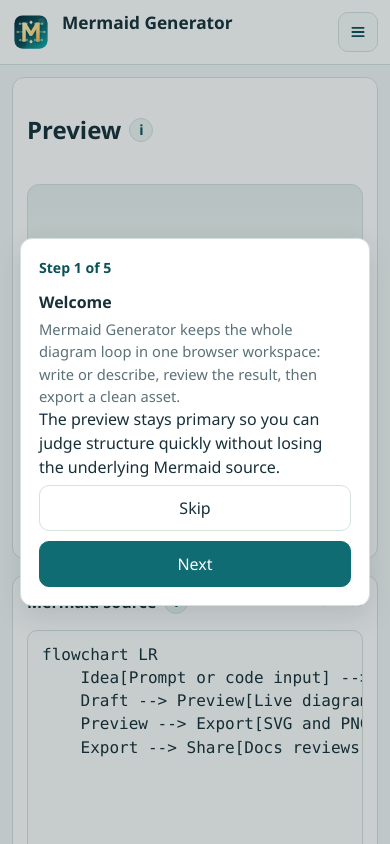
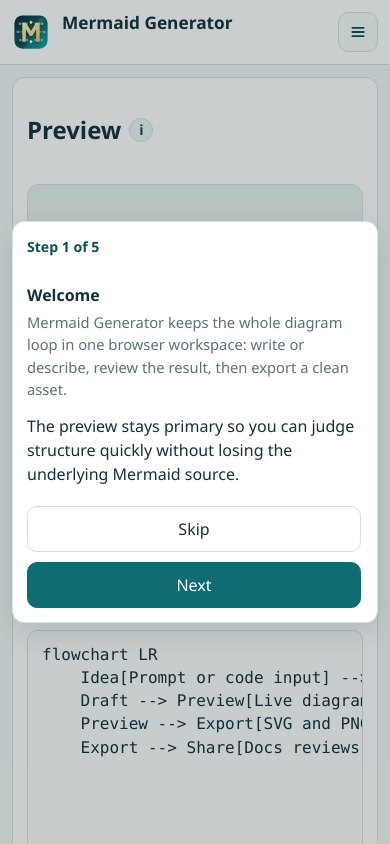
Before and after one commit to AlexAgo83/mermaid-gen, a React (Vite) app: page / in a window 390 px wide. Shown: the top 844 px of the page. Built offline with nearby package versions, Linux system fonts and the light colour scheme.

Commit message:
Standardize modal internal scrolling

```diff
--- a/src/App.css
+++ b/src/App.css
@@ -502,15 +502,33 @@
   display: grid;
   place-items: center;
   padding: 20px;
+  overflow: hidden;
 }
 
 .settings-modal {
   width: min(720px, 100%);
+  max-height: min(760px, calc(100dvh - 40px));
   border: 1px solid var(--border-color);
   border-radius: 12px;
   background: var(--surface-color);
   padding: 18px;
   box-shadow: 0 10px 28px rgba(15, 42, 48, 0.12);
+  display: flex;
+  flex-direction: column;
+  min-height: 0;
+  overflow: hidden;
+}
+
+.modal-scroll-content {
+  min-height: 0;
+  overflow: auto;
+  display: grid;
+  gap: 12px;
+  padding-right: 2px;
+}
+
+.modal-scroll-content-onboarding {
+  gap: 14px;
 }
 
 .settings-form {
@@ -775,6 +793,16 @@
     grid-template-columns: 1fr;
   }
 
+  .modal-backdrop {
+    padding: 12px;
+  }
+
+  .settings-modal {
+    width: 100%;
+    max-height: calc(100dvh - 24px);
+    padding: 14px;
+  }
+
   .app-footer {
     flex-direction: column;
     align-items: center;
--- a/src/App.tsx
+++ b/src/App.tsx
@@ -1205,6 +1205,7 @@
             aria-modal="true"
             aria-labelledby="settings-title"
           >
+            <div className="modal-scroll-content">
               <div className="panel-header">
                 <div>
                   <h2 id="settings-title">Settings</h2>
@@ -1331,6 +1332,7 @@
               </form>
             </div>
           </div>
+        </div>
       ) : null}
 
       {isExportOpen ? (
@@ -1341,6 +1343,7 @@
             aria-modal="true"
             aria-labelledby="export-title"
           >
+            <div className="modal-scroll-content">
               <div className="panel-header">
                 <div>
                   <h2 id="export-title">Export diagram</h2>
@@ -1432,6 +1435,7 @@
               </form>
             </div>
           </div>
+        </div>
       ) : null}
 
       {isOnboardingOpen ? (
@@ -1442,6 +1446,7 @@
             aria-modal="true"
             aria-labelledby="onboarding-title"
           >
+            <div className="modal-scroll-content modal-scroll-content-onboarding">
               <div className="onboarding-kicker">
                 Step {onboardingStep + 1} of {ONBOARDING_STEPS.length}
               </div>
@@ -1503,6 +1508,7 @@
               </div>
             </div>
           </div>
+        </div>
       ) : null}
     </div>
   );
```
Also changed, not shown: logics/backlog/item_017_standardize_modal_internal_scrolling_across_current_modal_surfaces.md (+4 -3 lines), logics/tasks/task_004_orchestrate_modal_system_standardization_and_mermaid_share_link_delivery.md (+6 -4 lines), 1 other file (tests, documents, lock files or other folders). Lines whose indentation alone changed are shown as unchanged.
